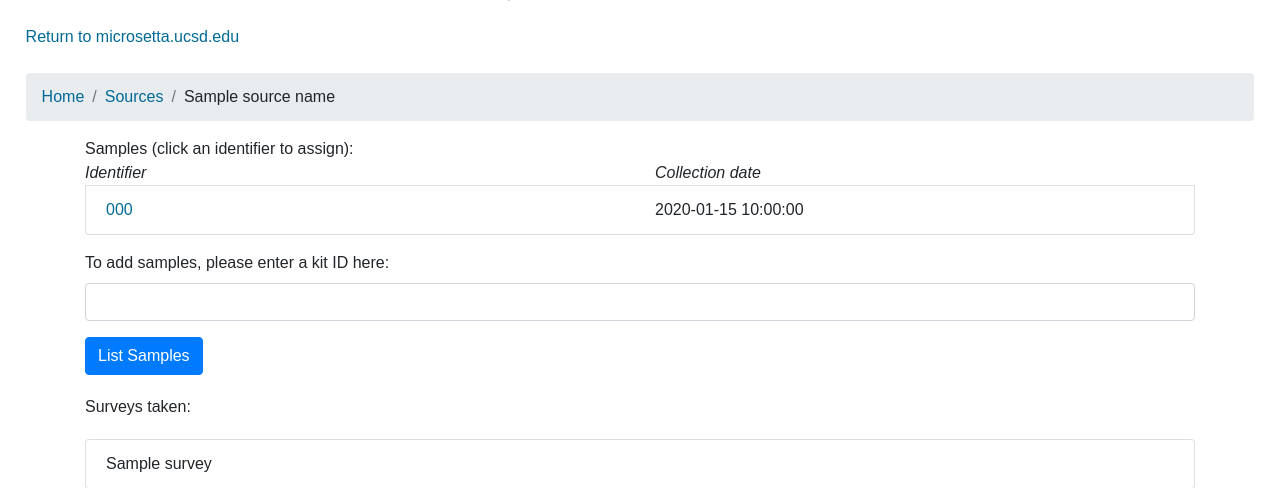
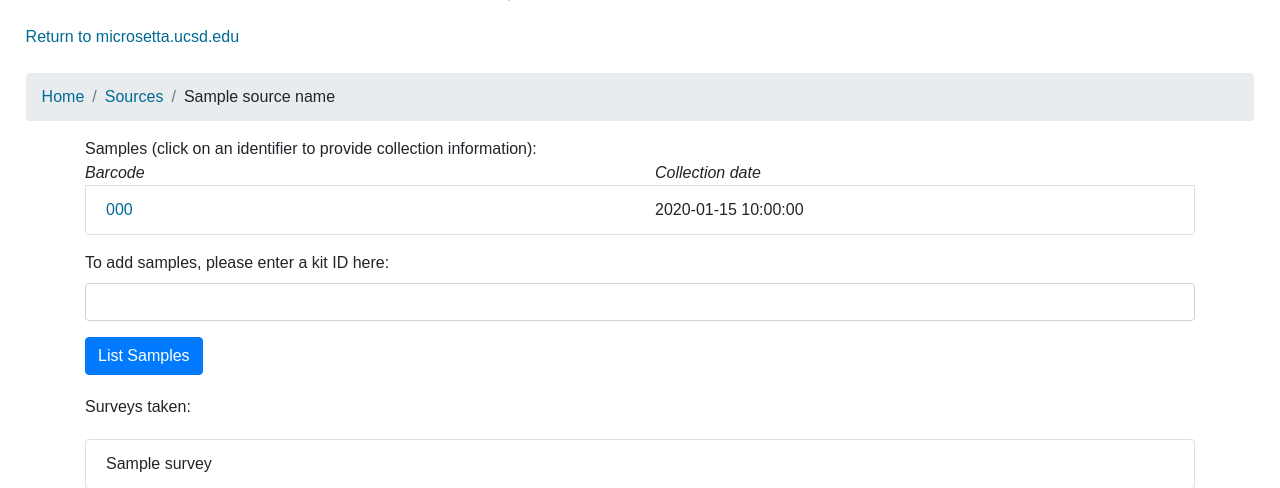
Before and after one commit to biocore/microsetta-private-api, a Python web app: template microsetta_private_api/templates/source.jinja2 in a window 1280 px wide. Shown: the part 227-715 px from the top of the page. Run offline with Jinja, Linux system fonts and the light colour scheme; the template is opened without the code that fills it: most values are stand-ins (such as "Sample title", 1, 10 or a date in 2020).

Commit message:
Addressing @AmandaBirmingham's comments

```diff
--- a/microsetta_private_api/templates/account.jinja2
+++ b/microsetta_private_api/templates/account.jinja2
@@ -25,14 +25,14 @@
 {% block content %}
         <div class="container">
             {%  if sources|length > 0 %}
-            Choose a source by clicking on the name:
+            Choose a source by clicking on a name:
             <div class="list-group">
                 <div class="row">
                     <div class="col-sm">
                         <i>Name</i>
                     </div>
                     <div class="col-sm">
-                        <i>Source-type</i>
+                        <i>Source type</i>
                     </div>
                 </div>
                 {% for source in sources %}
@@ -54,7 +54,7 @@
             {% endif %}
         </div>
         <div class="container">
-            Optionally, you can create a new environmental source:
+            Optionally, create a new environmental source:
             <form method="post" name="new_source_form" action="/accounts/{{acct_id}}/sources/">
                 <div class="form-group">
                     <label for="source_name" name="source_name_label">Environment name (e.g., microwave):</label>
--- a/microsetta_private_api/templates/source.jinja2
+++ b/microsetta_private_api/templates/source.jinja2
@@ -73,7 +73,7 @@
 
     {% if needs_assignment %}
     <div class="alert alert-warning" role="alert">
-        IMPORTANT: samples must be assigned in order for the lab to process them.
+        It looks like some samples do not have collection information recorded.
     </div>
     {% endif %}
     <div class="content">
@@ -86,14 +86,14 @@
         </nav>
         <div class="container">
             {% if samples|length > 0 %}
-                Samples (click an identifier to assign):
+                Samples (click on an identifier to provide collection information):
                 {% if samples|length > 1 and is_human %}
                 <p><i>If collecting all samples on the same day, please only complete a single Food Frequency Questionnaire.</i></p>
                 {% endif %}
                 <div class="list-group">
                     <div class="row">
                         <div class="col-sm">
-                            <i>Identifier</i>
+                            <i>Barcode</i>
                         </div>
                         <div class="col-sm">
                             <i>Collection date</i>
@@ -103,7 +103,7 @@
                             <i>Sample type</i>
                         </div>
                         <div class="col-sm">
-                            <i>Sample specific survey</i>
+                            <i>Sample-specific survey</i>
                         </div>
                         {% endif %}
                     </div>
```
